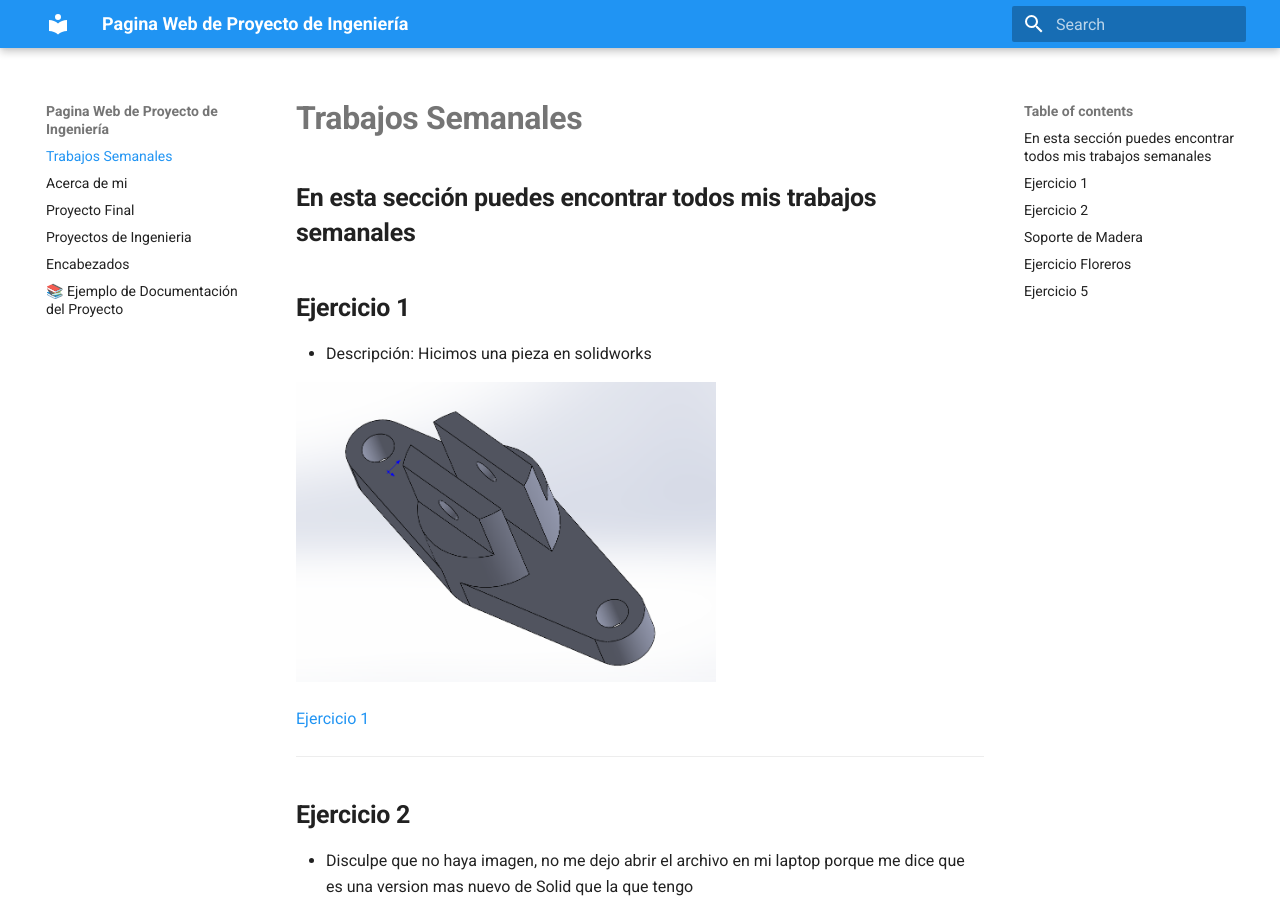
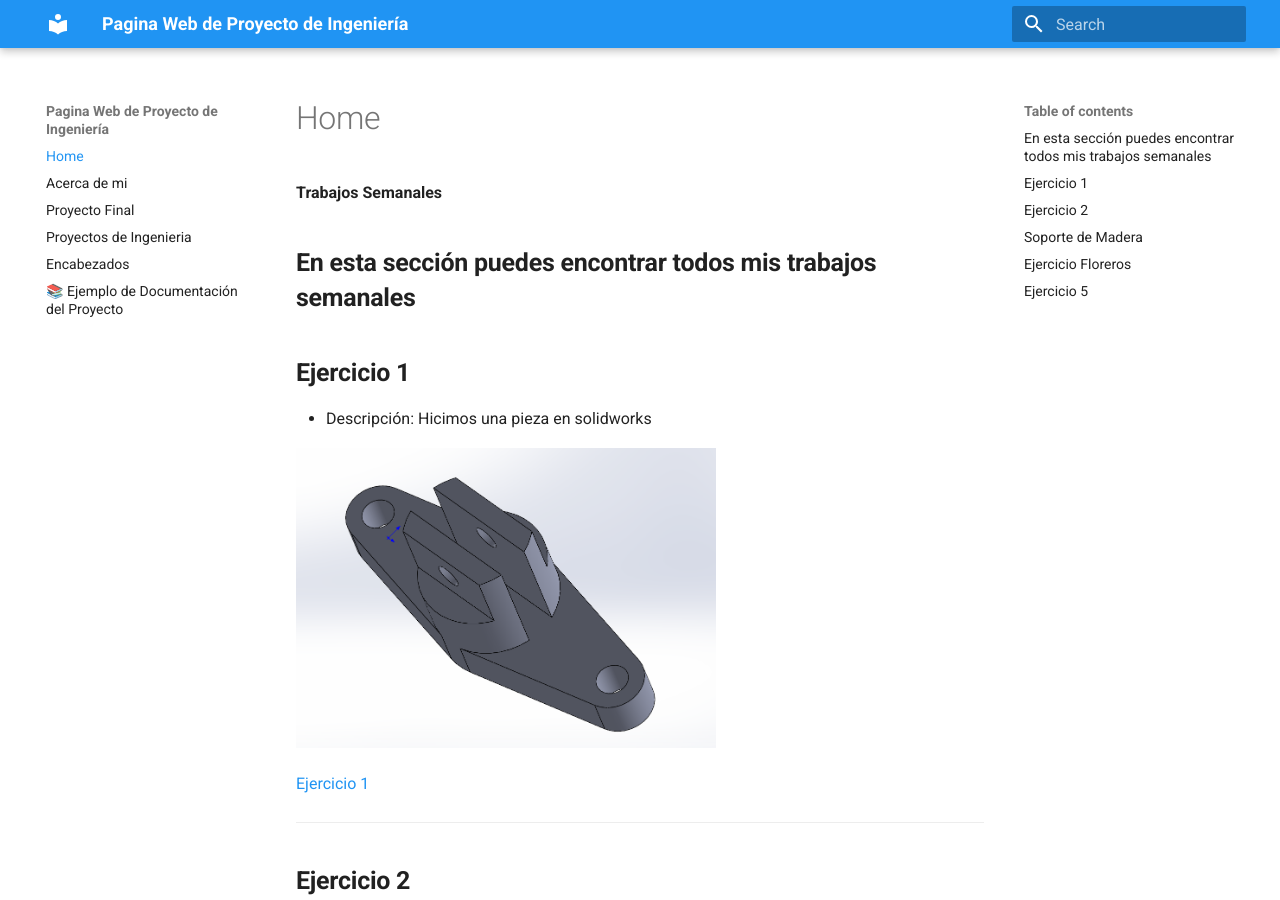
Before and after one commit to JoseGilGonzalezBerra/Proyecto_de_Ingenieria, an MkDocs documentation site: the page built from docs/index.md, in a window 1280 px wide and 900 px high. Built offline with MkDocs 1.6.1 and Material for MkDocs 9.7.7, drawn with Linux system fonts in a browser that asks for light colours.

Commit message:
Update index.md

```diff
--- a/docs/index.md
+++ b/docs/index.md
@@ -1,4 +1,4 @@
-# **Trabajos Semanales**
+**Trabajos Semanales**
 
 **En esta sección puedes encontrar todos mis trabajos semanales**
 ---
```
